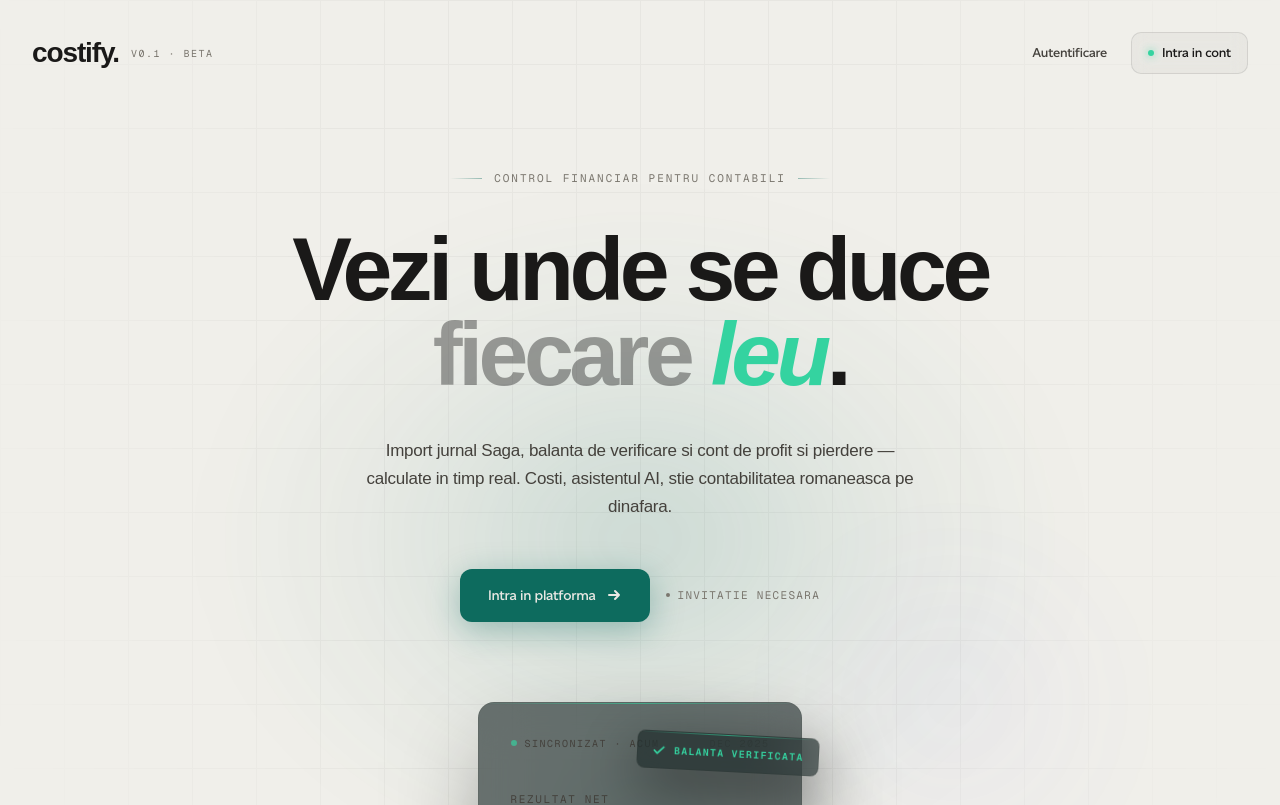
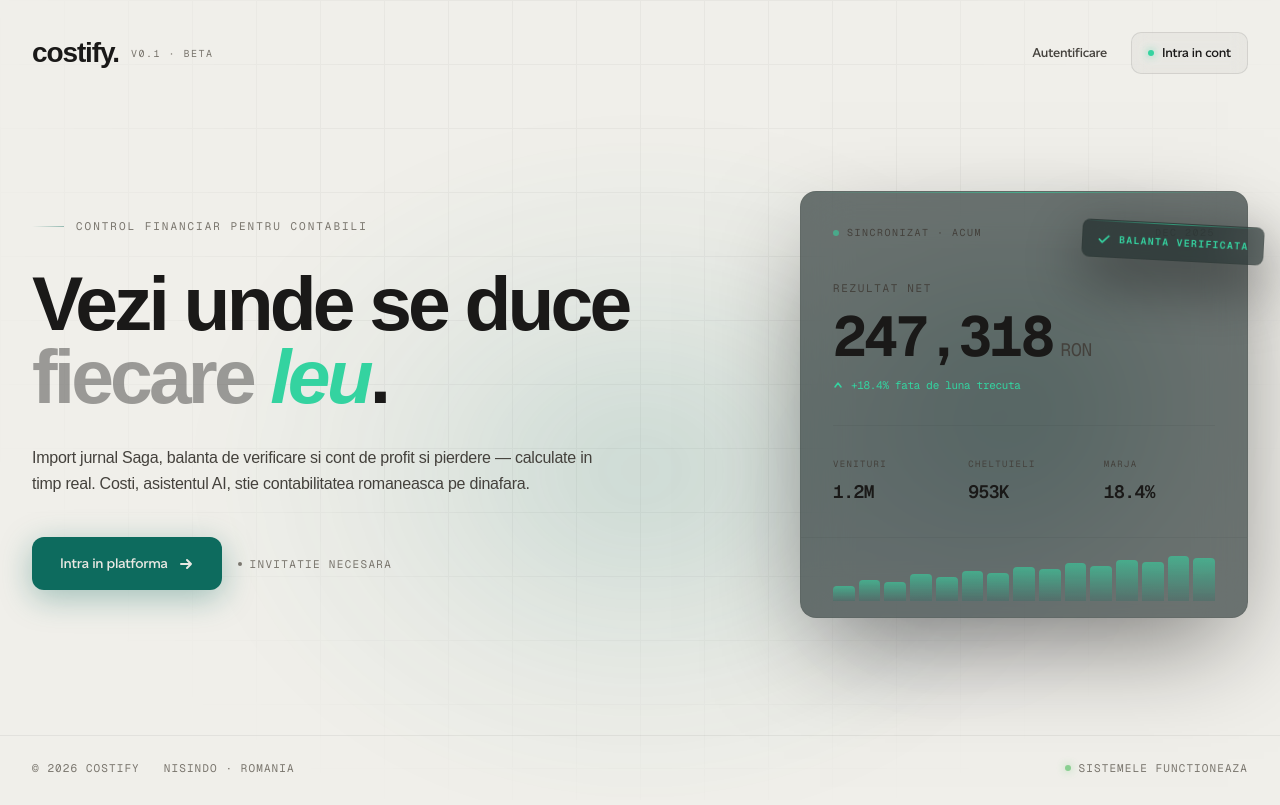
Before and after one commit to scoriiu/costify, a Next.js app: page / in a window 1280 px wide. Shown: the top 805 px of the page. Built offline with nearby package versions, Linux system fonts and the light colour scheme; no server answers; a web font is replaced by a local one.

Commit message:
landing page two-column layout: text left, KPI card right, fits viewport without scrolling

```diff
--- a/src/components/landing/landing-page.tsx
+++ b/src/components/landing/landing-page.tsx
@@ -73,19 +73,9 @@
   );
 }
 
-function MetaLabel({ children }: { children: React.ReactNode }) {
-  return (
-    <div className="flex items-center justify-center gap-3 font-mono text-[11px] uppercase tracking-[0.18em] text-gray">
-      <span className="h-px w-8 bg-gradient-to-r from-transparent to-primary/40" />
-      {children}
-      <span className="h-px w-8 bg-gradient-to-l from-transparent to-primary/40" />
-    </div>
-  );
-}
-
 function HeroArtifact() {
   return (
-    <div className="relative mx-auto mt-20 max-w-xl">
+    <div className="relative w-full max-w-md">
       {/* Glow behind card */}
       <div
         className="absolute inset-0 -z-10 rounded-3xl opacity-60 blur-2xl"
@@ -209,19 +199,25 @@
 
 export function LandingPage() {
   return (
-    <div className="relative min-h-screen overflow-hidden bg-dark">
+    <div className="relative h-screen min-h-[700px] overflow-hidden bg-dark">
       <GridBackdrop />
 
-      <div className="relative z-10 flex min-h-screen flex-col">
+      <div className="relative z-10 flex h-full flex-col">
         <Nav />
 
-        <main className="relative flex flex-1 flex-col items-center px-8 pb-16 pt-24">
-          <MetaLabel>Control financiar pentru contabili</MetaLabel>
+        <main className="relative flex flex-1 items-center px-8 py-8">
+          <div className="mx-auto grid w-full max-w-7xl items-center gap-12 lg:grid-cols-[1.1fr_1fr] lg:gap-16">
+            {/* Left column: text */}
+            <div className="flex flex-col items-center text-center lg:items-start lg:text-left">
+              <div className="flex items-center gap-3 font-mono text-[11px] uppercase tracking-[0.18em] text-gray">
+                <span className="h-px w-8 bg-gradient-to-r from-transparent to-primary/40" />
+                Control financiar pentru contabili
+              </div>
 
               <h1
-            className="mt-10 max-w-5xl text-center font-bold text-white"
+                className="mt-8 font-bold text-white"
                 style={{
-              fontSize: "clamp(2.75rem, 7vw, 6rem)",
+                  fontSize: "clamp(2.5rem, 6vw, 5.5rem)",
                   lineHeight: "0.95",
                   letterSpacing: "-0.05em",
                 }}
@@ -233,13 +229,13 @@
               </h1>
 
               <p
-            className="mt-10 max-w-xl text-center text-[17px] leading-[1.65] text-gray-light"
+                className="mt-8 max-w-xl text-[16px] leading-[1.65] text-gray-light"
                 style={{ letterSpacing: "-0.015em" }}
               >
                 Import jurnal Saga, balanta de verificare si cont de profit si pierdere — calculate in timp real. Costi, asistentul AI, stie contabilitatea romaneasca pe dinafara.
               </p>
 
-          <div className="mt-12 flex flex-wrap items-center justify-center gap-4">
+              <div className="mt-10 flex flex-wrap items-center gap-4">
                 <Link
                   href="/login"
                   className="group inline-flex items-center gap-2.5 rounded-[12px] bg-primary px-7 py-4 text-[14px] font-semibold text-[#E9E8E3] shadow-[0_8px_32px_rgba(13,107,94,0.35)] transition-all hover:bg-primary-dark hover:-translate-y-0.5 hover:shadow-[0_12px_40px_rgba(13,107,94,0.5)]"
@@ -256,8 +252,13 @@
                   Invitatie necesara
                 </div>
               </div>
+            </div>
 
+            {/* Right column: KPI artifact */}
+            <div className="flex justify-center lg:justify-end">
               <HeroArtifact />
+            </div>
+          </div>
         </main>
 
         <StatusFooter />
```
Lines whose indentation alone changed are shown as unchanged.
